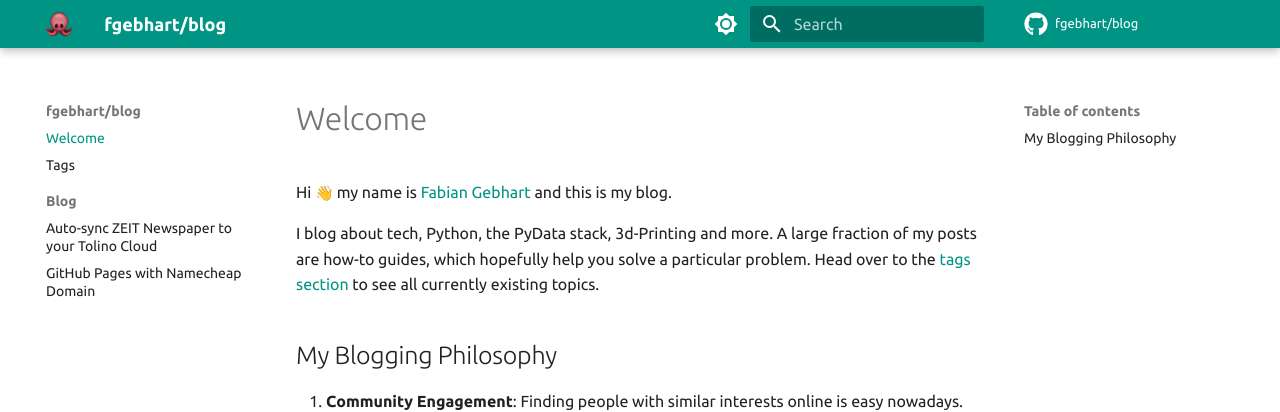
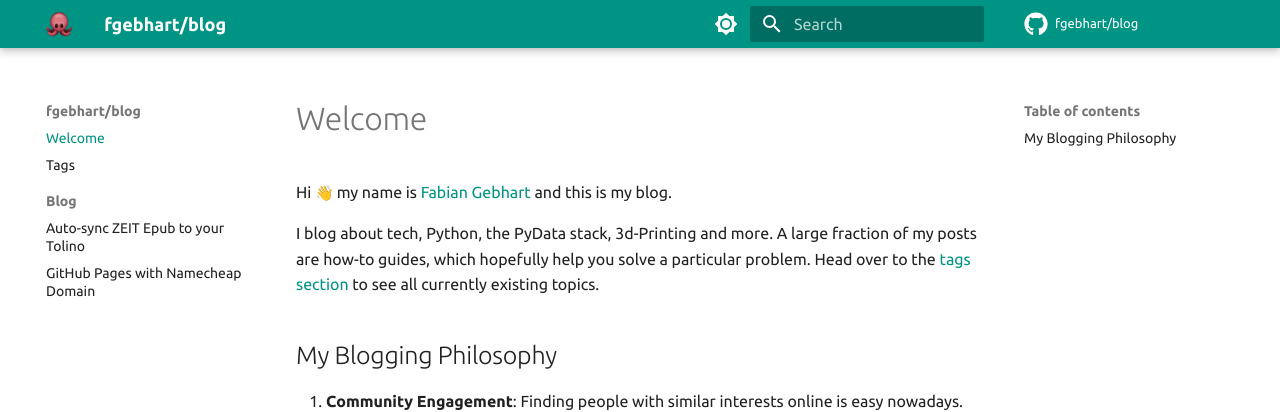
Before and after one commit to fgebhart/blog, an MkDocs documentation site: the page built from docs/index.md, in a window 1280 px wide. Shown: the top 412 px of the page. Built offline with MkDocs 1.6.1 and Material for MkDocs 9.7.7, drawn with Linux system fonts in a browser that asks for light colours; emoji names are drawn with the system emoji font; comment, search, counter and statistics services are not loaded.

Commit message:
BLOG: rename blog md file to make it shorter

```diff
--- a/docs/blog/auto-sync-zeit-newspaper-to-your-tolino-cloud.md
+++ b/docs/blog/auto-sync-zeit-epub-to-your-tolino.md
@@ -1,5 +1,5 @@
 ---
-title: Auto-sync ZEIT Newspaper to your Tolino Cloud
+title: Auto-sync ZEIT Epub to your Tolino
 description: Automatically Sync your ZEIT Newspaper to your Tolino Cloud using Selenium and GitHub Actions
 comments: true
 tags:
```
Also changed, not shown: docs/blog/.pages.
